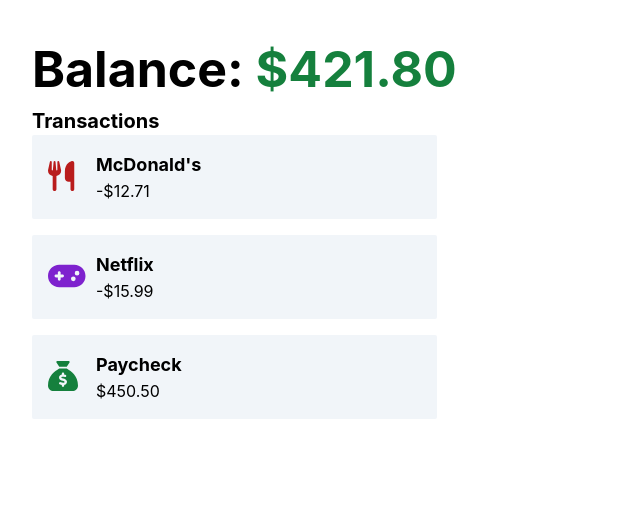
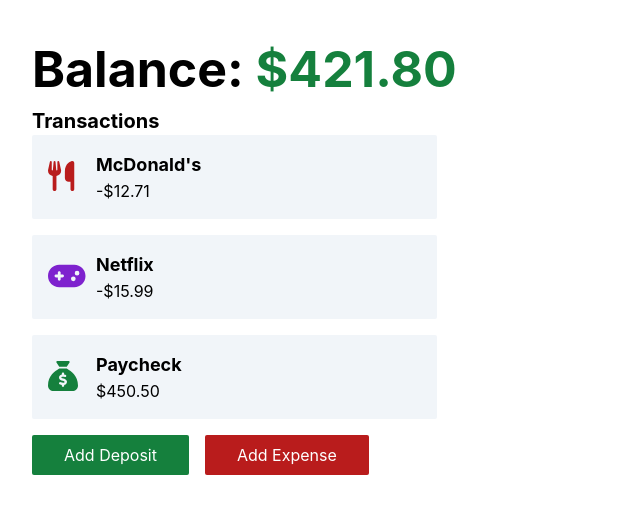
Before and after one commit to daniiltsioma/finance-tracker, a React (Create React App) app: page / in a window 1280 px wide. Shown: the top 514 px of the page, without its empty margins (0-640 px from the left). Built offline with nearby package versions, Linux system fonts and the light colour scheme.

Commit message:
add deposit and expense buttons

```diff
--- a/package.json
+++ b/package.json
@@ -18,6 +18,8 @@
     "postcss-cli": "^11.0.0",
     "react": "^18.2.0",
     "react-dom": "^18.2.0",
+    "react-hook-form": "^7.50.1",
+    "react-router-dom": "^6.22.0",
     "react-scripts": "5.0.1",
     "tailwindcss": "^3.4.1",
     "typescript": "^4.9.5",
--- a/src/App.tsx
+++ b/src/App.tsx
@@ -1,5 +1,5 @@
 import { useState } from "react";
-import TransactionList from "./components/transactions/TransactionList";
+import { Outlet } from "react-router-dom";
 
 function App() {
   const [balance] = useState(421.8);
@@ -12,7 +12,7 @@
           {balance < 0 && "-"}${Math.abs(balance).toFixed(2)}
         </span>
       </div>
-      <TransactionList />
+      <Outlet />
     </div>
   );
 }
--- /dev/null
+++ b/src/components/forms/Input.tsx
@@ -0,0 +1,27 @@
+import { useFormContext } from "react-hook-form";
+
+interface TextInputProps {
+  id: string;
+  type: string;
+  placeholder: string;
+}
+
+const TextInput = ({ id, type, placeholder }: TextInputProps) => {
+  // const { register } = useFormContext();
+  return (
+    <input
+      id={id}
+      type={type}
+      placeholder={placeholder}
+      // {...register(id, {
+      //   required: {
+      //     value: true,
+      //     message: "This field is required",
+      //   },
+      // })}
+      className="block w-1/2 border-2 border-gray-100 mb-4 px-2 py-1"
+    />
+  );
+};
+
+export default TextInput;
--- /dev/null
+++ b/src/components/forms/SelectInput.tsx
@@ -0,0 +1,34 @@
+import { useFormContext } from "react-hook-form";
+import { TransactionCategory } from "../transactions/TransactionList";
+
+interface TextInputProps {
+  id: string;
+  // type: string;
+  // placeholder: string;
+  options: number[];
+}
+
+const SelectInput = ({ id, options }: TextInputProps) => {
+  // const { register } = useFormContext();
+  return (
+    <select>
+      {options.map((op) => (
+        <option value={op}>{TransactionCategory[op]}</option>
+      ))}
+    </select>
+    // <input
+    //   id={id}
+    //   type={type}
+    //   placeholder={placeholder}
+    //   {...register(id, {
+    //     required: {
+    //       value: true,
+    //       message: "This field is required",
+    //     },
+    //   })}
+    //   className="block w-1/2 border-2 border-gray-100 mb-4 px-2 py-1"
+    // />
+  );
+};
+
+export default SelectInput;
--- /dev/null
+++ b/src/components/transactions/Deposit.tsx
@@ -0,0 +1,5 @@
+const Deposit = () => {
+  return <h3>Add Deposit</h3>;
+};
+
+export default Deposit;
--- /dev/null
+++ b/src/components/transactions/Expense.tsx
@@ -0,0 +1,5 @@
+const Expense = () => {
+  return <h3>Add Expense</h3>;
+};
+
+export default Expense;
--- a/src/components/transactions/TransactionList.tsx
+++ b/src/components/transactions/TransactionList.tsx
@@ -1,3 +1,4 @@
+import { Link } from "react-router-dom";
 import Transaction from "./Transaction";
 
 export interface TransactionData {
@@ -60,6 +61,20 @@
         {transactions.reverse().map((t) => (
           <Transaction transaction={t} />
         ))}
+        <div className="flex">
+          <Link
+            className="border-green-700 bg-green-700 text-white text-center px-8 py-2 rounded-sm mr-4"
+            to="/deposit"
+          >
+            Add Deposit
+          </Link>
+          <Link
+            className="border-red-700 bg-red-700 text-white text-center px-8 py-2 rounded-sm"
+            to="/expense"
+          >
+            Add Expense
+          </Link>
+        </div>
       </div>
     </>
   );
--- a/src/index.tsx
+++ b/src/index.tsx
@@ -4,13 +4,40 @@
 import "./styles/tailwind.css";
 import App from "./App";
 import reportWebVitals from "./reportWebVitals";
+import { RouterProvider, createBrowserRouter } from "react-router-dom";
+import TransactionList from "./components/transactions/TransactionList";
+import Deposit from "./components/transactions/Deposit";
+import Expense from "./components/transactions/Expense";
+
+const routes = [
+  {
+    path: "/",
+    element: <App />,
+    children: [
+      {
+        path: "/",
+        element: <TransactionList />,
+      },
+      {
+        path: "/deposit",
+        element: <Deposit />,
+      },
+      {
+        path: "/expense",
+        element: <Expense />,
+      },
+    ],
+  },
+];
+
+const router = createBrowserRouter(routes);
 
 const root = ReactDOM.createRoot(
   document.getElementById("root") as HTMLElement
 );
 root.render(
   <React.StrictMode>
-    <App />
+    <RouterProvider router={router} />
   </React.StrictMode>
 );
 
```
Also changed, not shown: 1 other file (tests, documents, lock files or other folders).
